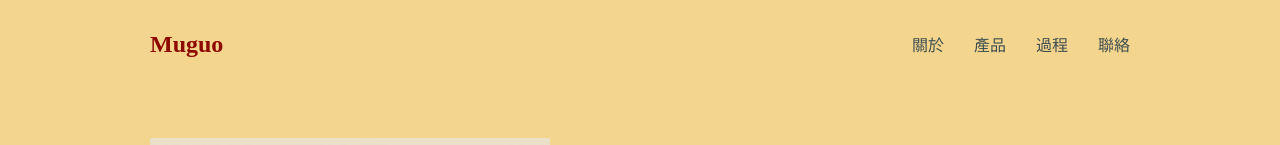
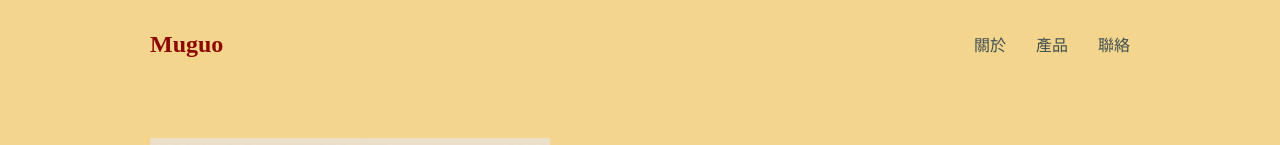
Before and after one commit to Yang-Yi-Shen/muguo, a Vue app: page / in a window 1280 px wide. Shown: the top 145 px of the page. Built offline with nearby package versions, Linux system fonts and the light colour scheme.

Commit message:
feat: remove process page from home header

```diff
--- a/src/views/Home.vue
+++ b/src/views/Home.vue
@@ -12,9 +12,6 @@ import { RouterLink } from 'vue-router';
                 </li>
                 <li class="header-nav-item">
                     <a class="header-nav-link" href="/"><p class="header-nav-text">產品</p></a>
-                </li>
-                <li class="header-nav-item">
-                    <a class="header-nav-link" href="/"><p class="header-nav-text">過程</p></a>
                 </li>
                 <li class="header-nav-item">
                     <a class="header-nav-link" href="/"><p class="header-nav-text">聯絡</p></a>
```
